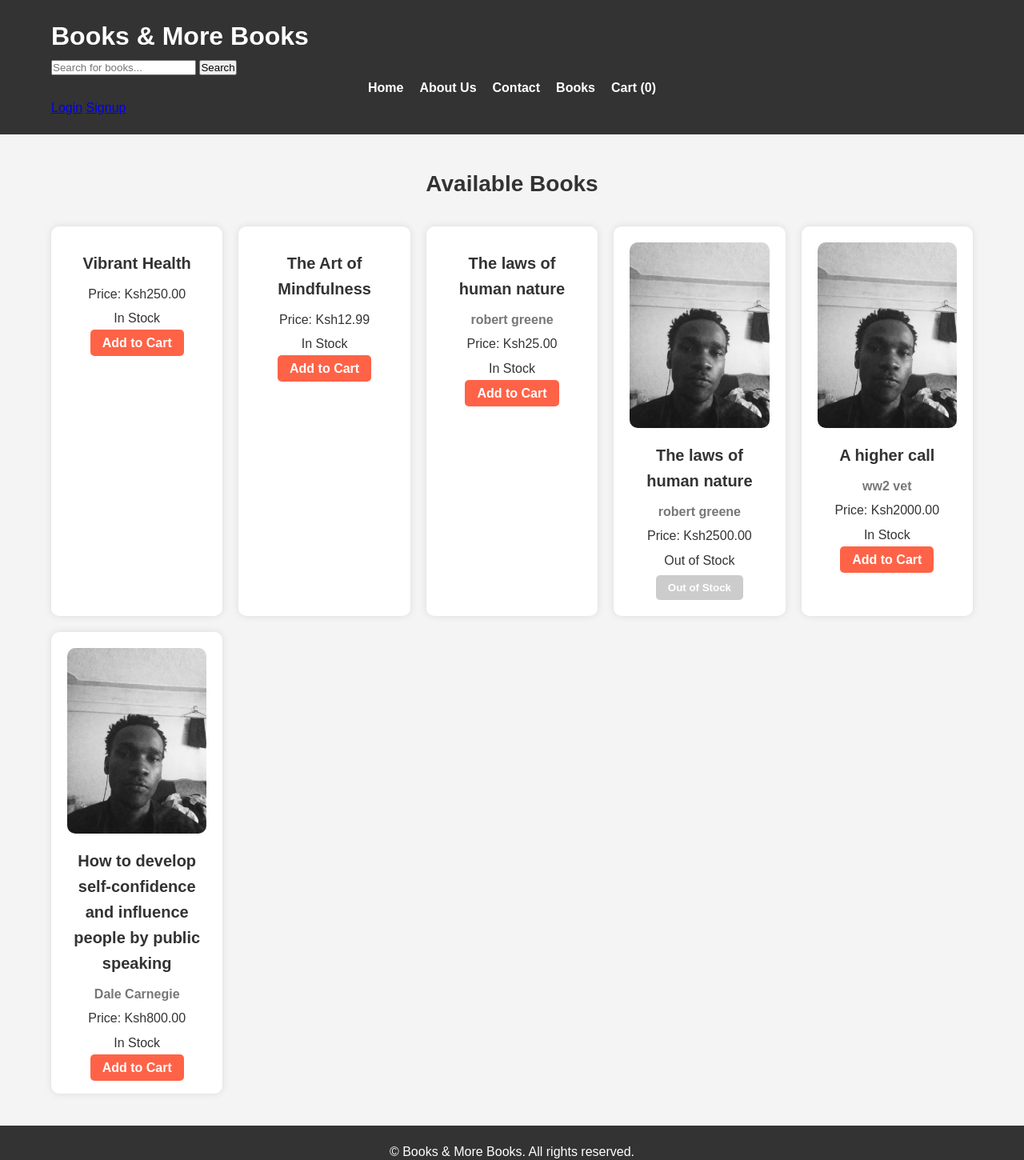
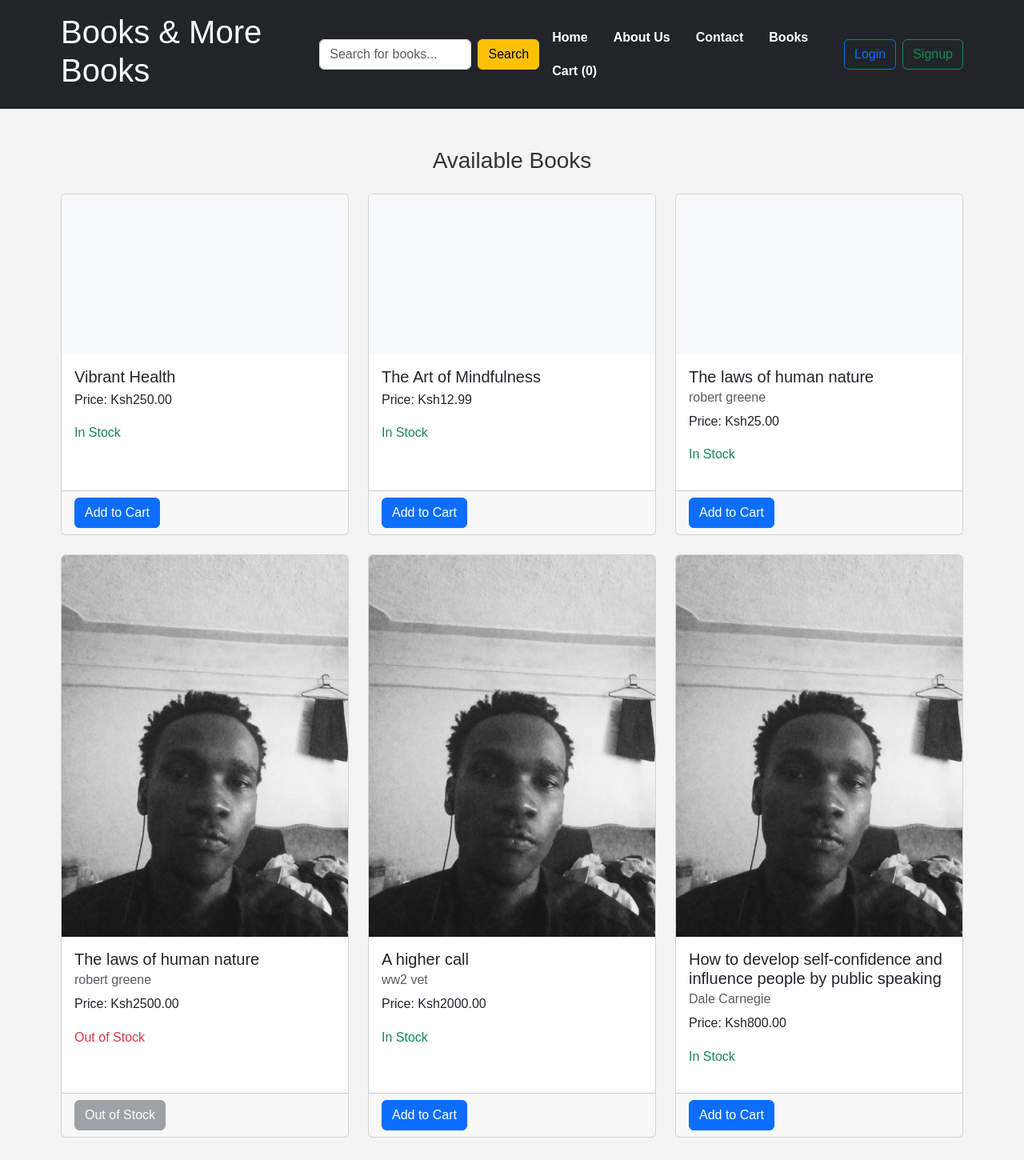
Before and after one commit to kib4n4/BOOKSTORE, a Django app: page / in a window 1280 px wide. Shown: the top 1450 px of the page at 80% size. Run offline with Django 4.2, Linux system fonts and the light colour scheme; data comes from the database, SQL or seed files in the repository; grey boxes are pictures that could not be loaded.

Commit message:
Added bootstrap styling to home page

```diff
--- a/shop/templates/home.html
+++ b/shop/templates/home.html
@@ -2,94 +2,139 @@
 <!DOCTYPE html>
 <html lang="en">
   <head>
-    <meta charset="UTF-8">
-    <meta name="viewport" content="width=device-width, initial-scale=1.0">
+    <meta charset="UTF-8" />
+    <meta name="viewport" content="width=device-width, initial-scale=1.0" />
     <title>Books & More Books</title>
 
     <!-- Favicon -->
-    <link rel="icon" href="{% static 'images/favicon.ico' %}" type="image/x-icon">
+    <link
+      rel="icon"
+      href="{% static 'images/favicon.ico' %}"
+      type="image/x-icon"
+    />
 
-    <!-- CSS -->
-    <link rel="stylesheet" href="{% static 'global.css' %}">
+    <!-- Bootstrap CSS -->
+    <link
+      href="https://cdn.jsdelivr.net/npm/bootstrap@5.3.1/dist/css/bootstrap.min.css"
+      rel="stylesheet"
+    />
+    <link
+      rel="stylesheet"
+      href="https://cdnjs.cloudflare.com/ajax/libs/bootstrap-icons/1.10.5/font/bootstrap-icons.min.css"
+    />
+
+    <!-- Custom CSS -->
+    <link rel="stylesheet" href="{% static 'global.css' %}" />
   </head>
   <body>
-
-<header class="header">
-    <div class="container header-container">
+    <header class="header bg-dark text-white py-3">
+      <div class="container d-flex justify-content-between align-items-center">
         <h1 class="logo">Books & More Books</h1>
-        <form action="/search/" method="GET" class="search-form">
-            <input type="text" name="q" placeholder="Search for books..." class="search-input">
-            <button type="submit" class="search-btn">Search</button>
+        <form action="/search/" method="GET" class="d-flex">
+          <input
+            type="text"
+            name="q"
+            placeholder="Search for books..."
+            class="form-control me-2"
+          />
+          <button type="submit" class="btn btn-warning">Search</button>
         </form>
         <nav class="nav">
-            <ul class="nav-list">
+          <ul class="nav d-flex list-unstyled">
             <li><a href="/" class="nav-link">Home</a></li>
             <li><a href="/about/" class="nav-link">About Us</a></li>
             <li><a href="/contact/" class="nav-link">Contact</a></li>
             <li><a href="/books/" class="nav-link">Books</a></li>
-                <li><a href="/cart/" class="nav-link">Cart ({{ cart_count }})</a></li>
+            <li>
+              <a href="/cart/" class="nav-link">Cart ({{ cart_count }})</a>
+            </li>
           </ul>
         </nav>
-        <div class="user-auth">
+        <div class="user-auth d-flex">
           {% if user.is_authenticated %}
-                <a href="{% url 'logout' %}" class="auth-link">Logout</a>
+          <a href="{% url 'logout' %}" class="btn btn-outline-light">Logout</a>
           {% else %}
-                <a href="/login/" class="auth-link">Login</a>
-                <a href="/signup/" class="auth-link">Signup</a>
+          <a href="/login/" class="btn btn-outline-primary me-2">Login</a>
+          <a href="/signup/" class="btn btn-outline-success">Signup</a>
           {% endif %}
         </div>
       </div>
     </header>
 
-<main class="main-content">
+    <main class="main-content py-5">
       <div class="container">
         <section class="book-section">
-            <h2 class="section-title">Available Books</h2>
-            <div class="book-grid">
+          <h2 class="section-title mb-4">Available Books</h2>
+          <div class="row row-cols-1 row-cols-md-3 g-4">
             {% for x in mybooks %}
-                <div class="book-item">
+            <div class="col">
+              <div class="card h-100">
                 {% if x.image %}
-                        <img src="{{ x.image.url }}" alt="{{ x.title }}" class="book-image">
+                <img
+                  src="{{ x.image.url }}"
+                  alt="{{ x.title }}"
+                  class="card-img-top img-fluid"
+                />
                 {% else %}
-                        <!-- Optionally, you can leave this space empty if you don't want to display anything -->
-                        <div class="book-image-placeholder"></div>
+                <div class="card-img-top bg-light" style="height: 200px"></div>
                 {% endif %}
-                    <div class="book-info">
-                        <h3 class="book-title">{{ x.title }}</h3>
-                        <h4 class="book-author">{{ x.author }}</h4>
-                        <p class="book-price">Price: Ksh{{ x.price }}</p>
+                <div class="card-body">
+                  <h5 class="card-title">{{ x.title }}</h5>
+                  <h6 class="card-subtitle mb-2 text-muted">{{ x.author }}</h6>
+                  <p class="card-text">Price: Ksh{{ x.price }}</p>
                   {% if x.stock > 0 %}
-                            <p class="book-stock">In Stock</p>
+                  <p class="text-success">In Stock</p>
                   {% else %}
-                            <p class="book-stock out-of-stock">Out of Stock</p>
+                  <p class="text-danger">Out of Stock</p>
                   {% endif %}
                 </div>
-                    <div class="book-actions">
+                <div class="card-footer">
                   {% if x.stock > 0 %}
-                            <a href="{% url 'add_to_cart' x.id %}" class="button">Add to Cart</a>
+                  <a href="{% url 'add_to_cart' x.id %}" class="btn btn-primary"
+                    >Add to Cart</a
+                  >
                   {% else %}
-                            <button class="button disabled" disabled>Out of Stock</button>
+                  <button class="btn btn-secondary" disabled>
+                    Out of Stock
+                  </button>
                   {% endif %}
                 </div>
               </div>
+            </div>
             {% empty %}
-                <p class="no-books">No books available at the moment.</p>
+            <p class="text-center">No books available at the moment.</p>
             {% endfor %}
           </div>
         </section>
       </div>
     </main>
 
-<footer class="footer">
-    <div class="container footer-container">
-        <p>&copy; {{ current_year }} Books & More Books. All rights reserved.</p>
-        <ul class="social-links">
-            <li><a href="#"><img src="{% static 'images/icon-facebook.png' %}" alt="Facebook"></a></li>
-            <li><a href="#"><img src="{% static 'images/icon-twitter.png' %}" alt="Twitter"></a></li>
-            <li><a href="#"><img src="{% static 'images/icon-instagram.png' %}" alt="Instagram"></a></li>
+    <footer class="bg-dark text-white py-4">
+      <div class="container d-flex justify-content-between align-items-center">
+        <p class="mb-0">
+          &copy; {{ current_year }} Books & More Books. All rights reserved.
+        </p>
+        <ul class="list-inline mb-0">
+          <li class="list-inline-item">
+            <a href="#" class="text-white">
+              <i class="bi bi-facebook"></i>
+            </a>
+          </li>
+          <li class="list-inline-item">
+            <a href="#" class="text-white">
+              <i class="bi bi-twitter"></i>
+            </a>
+          </li>
+          <li class="list-inline-item">
+            <a href="#" class="text-white">
+              <i class="bi bi-instagram"></i>
+            </a>
+          </li>
         </ul>
       </div>
     </footer>
 
+    <!-- Bootstrap JS -->
+    <script src="https://cdn.jsdelivr.net/npm/bootstrap@5.3.1/dist/js/bootstrap.bundle.min.js"></script>
   </body>
 </html>
```
Also changed, not shown: db.sqlite3, 4 other files. Lines whose indentation alone changed are shown as unchanged.
